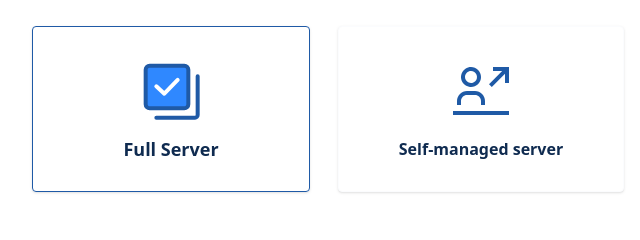
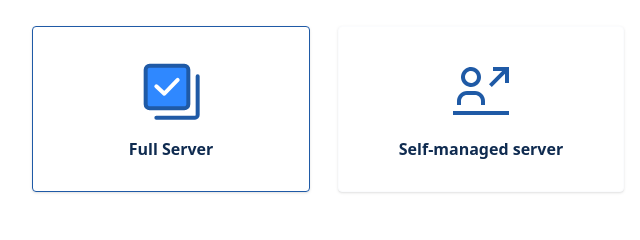
Before and after one commit to adgor/fh-vanilla, a website built with Vite: page dedi2.html in a window 1280 px wide. Shown: the part 2100-2340 px from the top of the page, 0-640 px from the left. Built offline with nearby package versions, Linux system fonts and the light colour scheme.

```diff
--- a/dedi2.html
+++ b/dedi2.html
@@ -1420,7 +1420,9 @@
                   />
                 </svg>
 
-                <span class="mt-4 text-lg font-bold leading-5 text-matisse-700">
+                <span
+                  class="mt-4 text-base font-bold leading-5 text-matisse-700"
+                >
                   Full Server
                 </span>
               </span>
```
